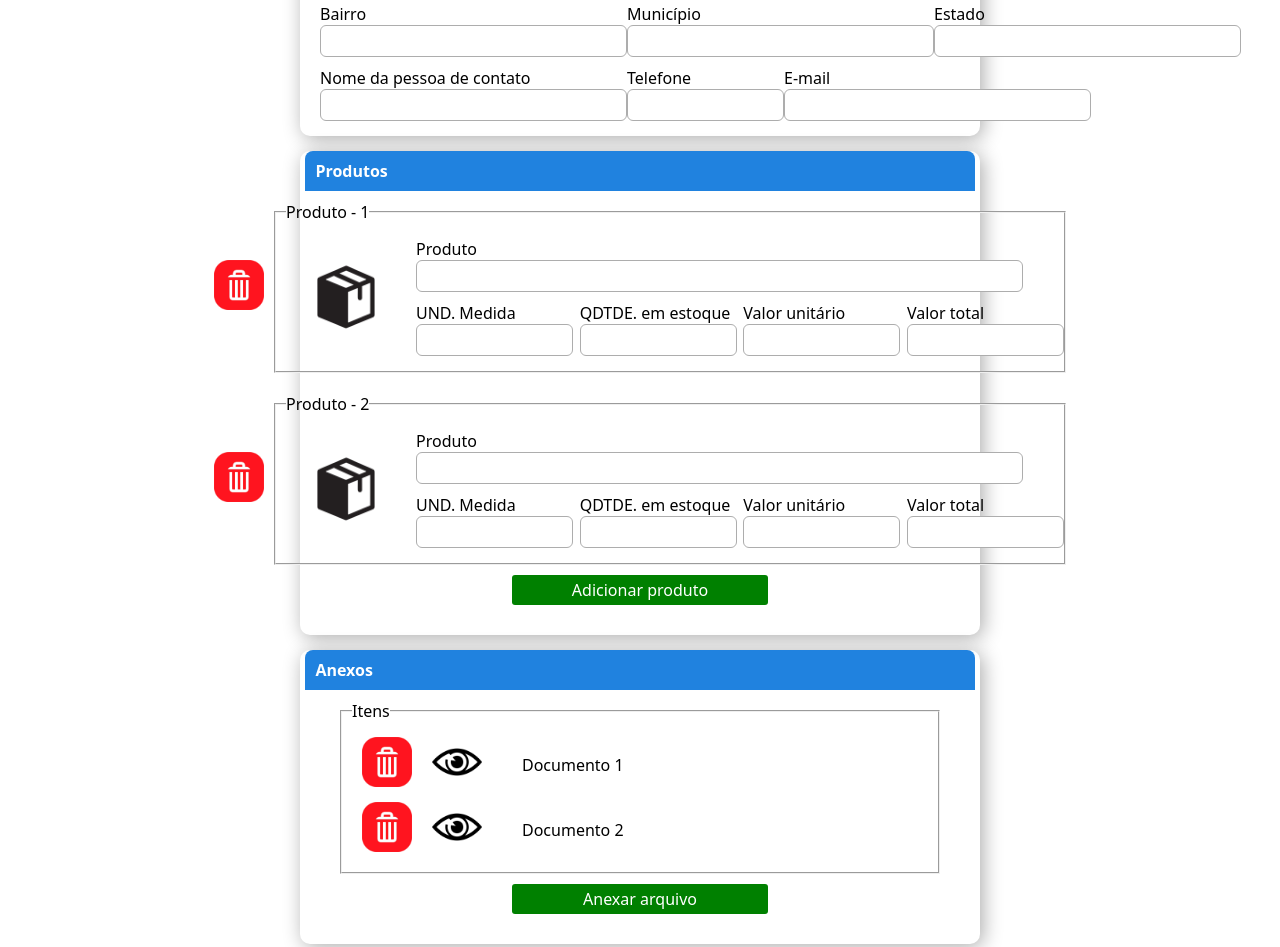
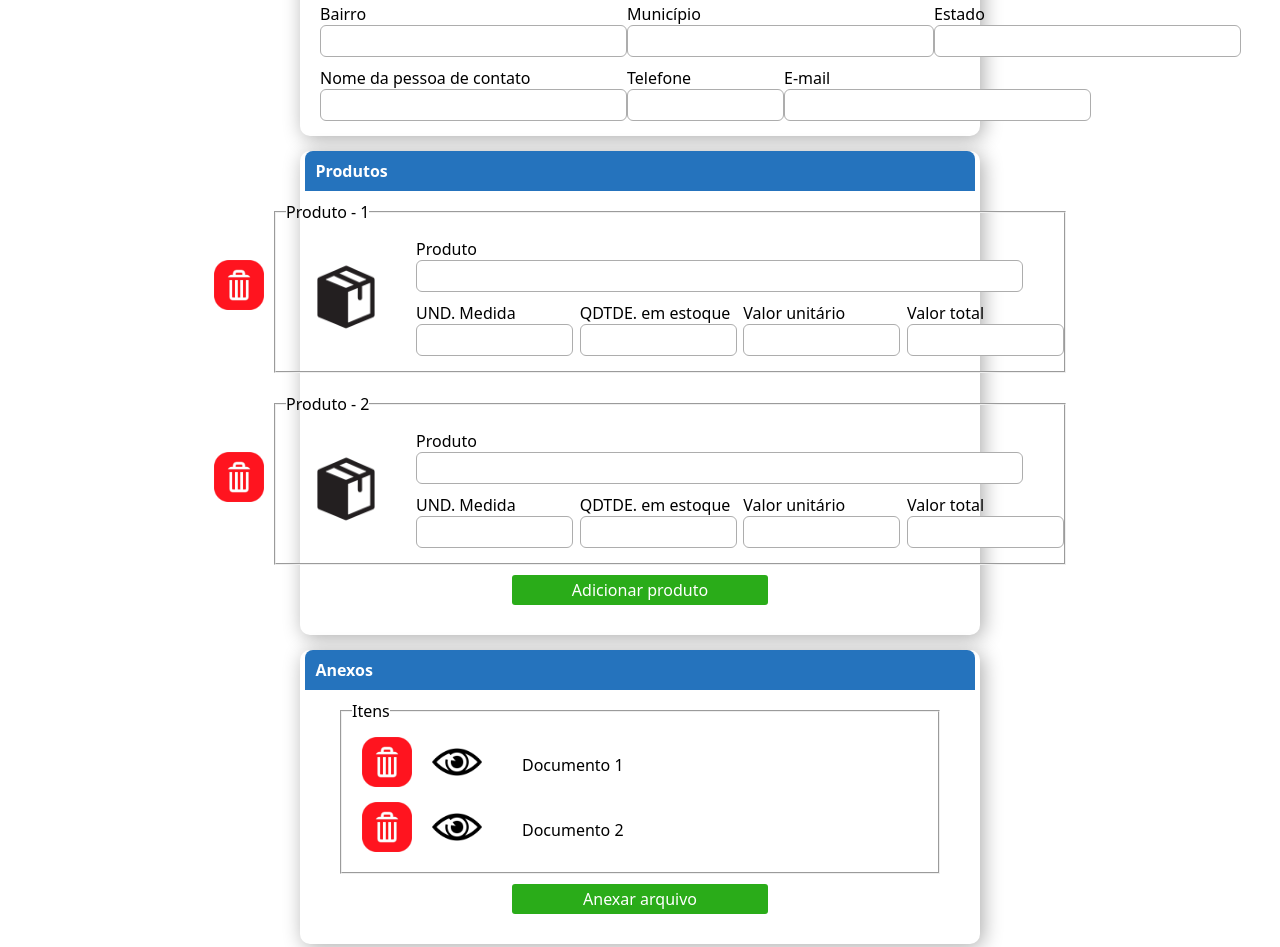
Before and after one commit to gustavonovaesh/Desafio-Vflows, a plain HTML site: page index.html in a window 1280 px wide. Shown: the part 432-1379 px from the top of the page. Drawn offline with Linux system fonts and the light colour scheme.

Commit message:
Update style.css

```diff
--- a/style.css
+++ b/style.css
@@ -28,7 +28,7 @@ h1{
 
 .titulo-sessao{
     display: flex;
-    background-color: rgb(32, 130, 223);
+    background-color: rgb(37, 115, 189);
     width: 103%;
     color: white;
     height: 40px;
@@ -131,7 +131,7 @@ label input:focus {
     display: flex;
     justify-content: center;
     align-items: center;
-    background-color: green;
+    background-color: rgb(42, 172, 25);
     color: white;
     border-radius: 3px;
     width: 40%;
```
